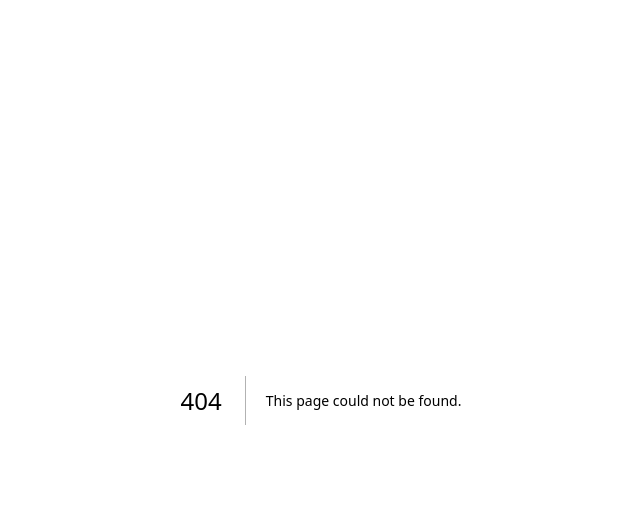
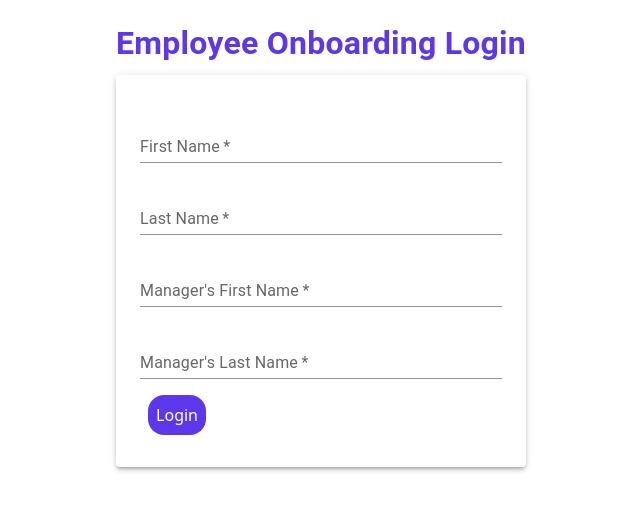
Before and after one commit to kartikunify01/onboardingApp, a Next.js app: page /login in a window 1280 px wide. Before the commit this address had no page. Shown: the top 510 px of the page, without its empty margins (319-959 px from the left). Built offline with nearby package versions, Linux system fonts and the light colour scheme.

Commit message:
Made Login page using rjsf

```diff
--- a/app/layout.tsx
+++ b/app/layout.tsx
@@ -12,7 +12,7 @@ const geistMono = Geist_Mono({
 });
 
 export const metadata: Metadata = {
-  title: "Create Next App",
+  title: "Daily-Check-In App",
   description: "Generated by create next app",
 };
 
--- /dev/null
+++ b/app/login/page.tsx
@@ -0,0 +1,133 @@
+"use client";
+
+import { Box, Paper, TextField, Typography } from "@mui/material";
+import Form, { IChangeEvent } from "@rjsf/core";
+import { FieldTemplateProps, RJSFSchema, WidgetProps } from "@rjsf/utils";
+import validator from "@rjsf/validator-ajv8";
+import { useState } from "react";
+
+const schema: RJSFSchema = {
+  type: "object",
+  required: ["firstName", "lastName", "managerFirstName", "managerLastName"],
+  properties: {
+    firstName: { type: "string", title: "First Name" },
+    lastName: { type: "string", title: "Last Name" },
+    managerFirstName: { type: "string", title: "Manager's First Name" },
+    managerLastName: { type: "string", title: "Manager's Last Name" },
+  },
+};
+const uiSchema = {
+  "ui:options": {
+    label: false,
+  },
+  "ui:title": "Your password",
+  //   firstName: {
+  //     "ui:autofocus": true,
+  //     "ui:placeholder": "Enter your first name",
+  //   },
+  //   lastName: {
+  //     "ui:placeholder": "Enter your last name",
+  //   },
+  //   managerFirstName: {
+  //     "ui:placeholder": "Enter your first name",
+  //   },
+  //   managerLastName: {
+  //     "ui:placeholder": "Enter your last name",
+  //   },
+};
+interface UserProfile {
+  firstName: string;
+  lastName: string;
+  managerFirstName: string;
+  managerLastName: string;
+}
+const CustomTextWidget = (props: WidgetProps) => {
+  const { value, onChange, label, required, rawErrors, schema } = props;
+
+  return (
+    <TextField
+      fullWidth
+      label={label}
+      required={required}
+      value={value || ""}
+      onChange={(e) => onChange(e.target.value)}
+      helperText={rawErrors?.[0] || schema.description}
+      error={Boolean(rawErrors?.length)}
+      variant="standard"
+      margin="normal"
+    />
+  );
+};
+
+const widgets = {
+  TextWidget: CustomTextWidget,
+};
+function CustomFieldTemplate(props: FieldTemplateProps) {
+  const {
+    classNames,
+    style,
+    help,
+    description,
+    errors,
+    children,
+  } = props;
+  return (
+    <div className={classNames} style={style}>
+      {description}
+      {children}
+      {errors}
+      {help}
+    </div>
+  );
+}
+const templates = {
+  FieldTemplate: CustomFieldTemplate,
+};
+const page = () => {
+  const [formData, setFormData] = useState<UserProfile | null | undefined>(
+    null,
+  );
+
+  const handleSubmit = (
+    data: IChangeEvent<UserProfile, RJSFSchema, UserProfile>,
+  ) => {
+    console.log("Form data submitted:", data.formData);
+    setFormData(data.formData);
+  };
+
+  return (
+    <Box sx={{ maxWidth: 600, margin: "0 auto", padding: 3 }}>
+      <Typography variant="h4" gutterBottom sx={{
+        fontSize:"2rem",
+        fontWeight:"bold",
+        color:"#5c37eb",
+      }}>
+        Employee Onboarding Login
+      </Typography>
+
+      <Paper elevation={3} sx={{ padding: 3, marginBottom: 3,gap:4 }}>
+        <Form
+          schema={schema}
+          uiSchema={uiSchema}
+          validator={validator as any}
+          onSubmit={handleSubmit}
+          widgets={widgets}
+          templates={templates}
+        >
+          <button type="submit" style={{margin:8,cursor:"pointer",padding:8,backgroundColor:"#5c37eb",color:"white",borderRadius:"1rem"}}>Login</button>
+        </Form>
+      </Paper>
+
+      {formData && (
+        <Paper elevation={3} sx={{ padding: 3 }}>
+          <Typography variant="h6" gutterBottom>
+            Submitted Data:
+          </Typography>
+          <pre>{JSON.stringify(formData, null, 2)}</pre>
+        </Paper>
+      )}
+    </Box>
+  );
+};
+
+export default page;
```
